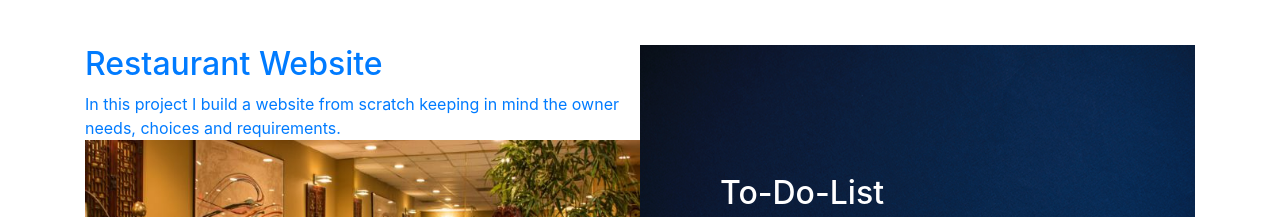
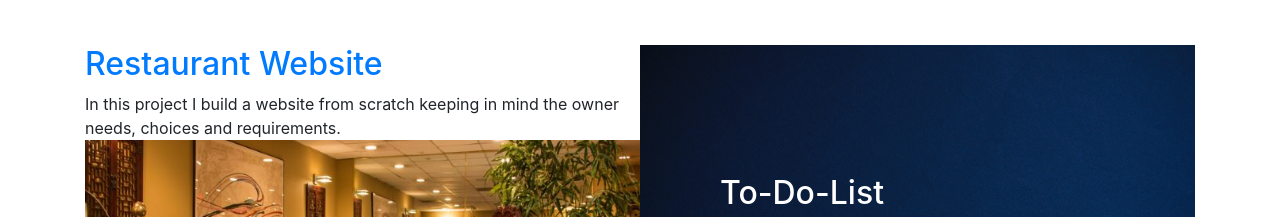
Before and after one commit to pcpriyankapc/portfolio, a website with bundled scripts: page portfolio/priyanka/index.html in a window 1280 px wide. Shown: the part 2365-2582 px from the top of the page. Built offline with nearby package versions, Linux system fonts and the light colour scheme; files whose address does not match are found by name.

Commit message:
Update index.html

```diff
--- a/portfolio/priyanka/index.html
+++ b/portfolio/priyanka/index.html
@@ -157,7 +157,7 @@
           <a class="portfolio-item" href="#!">
             <div class="caption">
               <div class="caption-content">
-                <div class="h2"><a href="https://pcpriyankapc.github.io/coursera/module5_solution/index.html">Restaurant Website</div>
+                <div class="h2"><a href="https://pcpriyankapc.github.io/coursera/module5_solution/index.html">Restaurant Website</a></div>
                 <p class="mb-0">In this project I build a website from scratch keeping in mind the owner needs, choices and requirements. </p>
               </div>
             </div>
```
